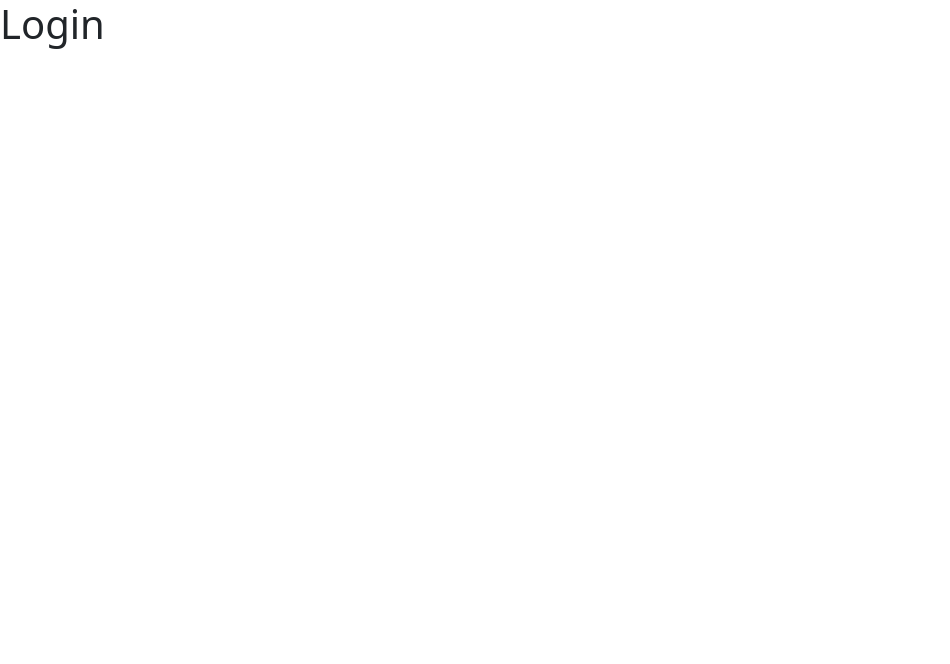
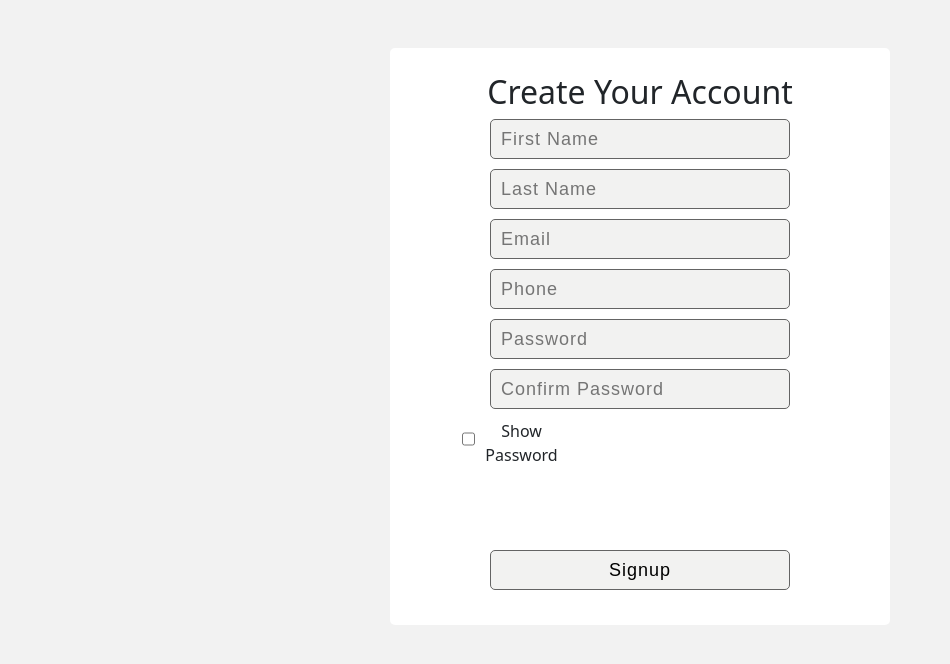
Before and after one commit to muhammadbadrul1234/Code-Compass, a React (Vite) app: page / in a window 1280 px wide. Shown: the top 664 px of the page, without its empty margins (0-950 px from the left). Built offline with nearby package versions, Linux system fonts and the light colour scheme.

Commit message:
login and signup

```diff
--- a/index.html
+++ b/index.html
@@ -8,6 +8,6 @@
   </head>
   <body>
     <div id="root"></div>
-    <script type="module" src="/src/main.tsx"></script>
+    <script type="module" src="/src/Main.tsx"></script>
   </body>
 </html>
--- a/package.json
+++ b/package.json
@@ -12,7 +12,8 @@
   "dependencies": {
     "bootstrap": "^5.2.3",
     "react": "^18.2.0",
-    "react-dom": "^18.2.0"
+    "react-dom": "^18.2.0",
+    "yup": "^1.2.0"
   },
   "devDependencies": {
     "@types/react": "^18.2.14",
--- a/src/Login.tsx
+++ /dev/null
@@ -1,13 +0,0 @@
-import React from "react";
-import ReactDOM from "react-dom/client";
-
-
-function Login() {
-    return (
-        <div >
-            <h1>Login</h1>
-        </div>
-    );
-}
-
-export default Login;
--- /dev/null
+++ b/src/Signup.tsx
@@ -0,0 +1,131 @@
+import React from "react";
+import ReactDOM from "react-dom/client";
+import "./css/Signup.css";
+import { useState } from "react";
+
+
+
+function Signup() {
+  let [passwordShown, setPasswordShown] = useState(true);
+
+  const handleChange = (e: any) => {
+    if (e.target.value === "true") {
+      setPasswordShown(true);
+    }
+    setPasswordShown(e.target.value);
+  };
+
+
+
+
+
+  return (
+    <>
+      <section className="signup">
+        <div className="container mt-5">
+          <div className="signup-content">
+            <div className="signup-form"></div>
+            <h2>Create Your Account</h2>
+            <form className="register-form" id="register-form">
+              {/* First Name */}
+              <div className="form-group">
+                <label htmlFor="first-name"></label>
+                <input
+                  type="text"
+                  name="first-name"
+                  id="first-name"
+                  autoComplete="off"
+                  placeholder="First Name"
+                />
+              </div>
+
+              {/* Last Name */}
+              <div className="form-group">
+                <label htmlFor="last-name"></label>
+                <input
+                  type="text"
+                  name="last-name"
+                  id="last-name"
+                  autoComplete="off"
+                  placeholder="Last Name"
+                />
+              </div>
+
+              {/* Email */}
+              <div className="form-group">
+                <label htmlFor="email"></label>
+                <input
+                  type="text"
+                  name="email"
+                  id="email"
+                  autoComplete="off"
+                  placeholder="Email"
+                />
+              </div>
+
+              {/* Phone */}
+              <div className="form-group">
+                <label htmlFor="phone"></label>
+                <input
+                  type="text"
+                  name="phone"
+                  id="phone"
+                  autoComplete="off"
+                  placeholder="Phone"
+                />
+              </div>
+
+              {/* Password */}
+              <div className="form-group">
+                <label htmlFor="password"></label>
+                <input
+                  type="password"
+                  name="password"
+                  id="password"
+                  autoComplete="off"
+                  placeholder="Password"
+                />
+              </div>
+
+              {/* Confirm Password */}
+              <div className="form-group">
+                <label htmlFor="confirm-password"></label>
+                <input
+                  type="password"
+                  name="confirm-password"
+                  id="confirm-password"
+                  autoComplete="off"
+                  placeholder="Confirm Password"
+                />
+              </div>
+
+              {/* Checkbox */}
+              <div className="checkbox">
+                <input
+                  type="checkbox"
+                  name="checkbox"
+                  id="checkbox"
+                  className="checkbox"
+                  onChange={() => handleChange(true)}
+                />{" "}
+                Show Password
+              </div>
+              {/* Submit */}
+              <div className="form-group form-button">
+                <input
+                  type="submit"
+                  name="signup"
+                  id="signup"
+                  className="form-submit"
+                  value="Signup"
+                />
+              </div>
+            </form>
+          </div>
+        </div>
+      </section>
+    </>
+  );
+}
+
+export default Signup;
--- /dev/null
+++ b/src/css/Signup.css
@@ -0,0 +1,64 @@
+body{
+    background-color: #f2f2f2;
+}
+.signup {
+  width: 100%;
+  text-align: center;
+  background-size: cover;
+  display: flex;
+  justify-content: center;
+  align-items: center;
+}
+
+.signup .container {
+  width: 100%;
+  max-width: 500px;
+  background-color: #fff;
+  padding: 25px;
+  border-radius: 5px;
+}
+form {
+  width: 100%;
+  max-width: 300px;
+  margin: auto;
+}
+form input{
+    width: 100%;
+    height: 40px;
+    border: 1px solid #646464;
+    border-color: #646464;
+    border-radius: 5px;
+
+    outline: 1;
+    padding: 0 10px;
+    background: #f2f2f1;
+
+    font-size: 18px;
+    font-weight: 500;
+    font-family: 'Poppins', sans-serif;
+    letter-spacing: 1px;
+    margin-bottom: 10px;
+    transition: all 0.6s ease-in-out;
+}
+.checkbox{
+    margin-bottom: 101px;
+    width: 30px;
+    height: 30px;
+    display: flex;
+    justify-content: center;
+    border-radius: 5px;
+}
+
+.checkbox input{
+    width: 20px;
+    height: 20px;
+    margin-top: 10px;
+    margin-left: 10px;
+    margin-right: 10px;
+    margin-bottom: 10px;
+    border-radius: 5px;
+    background-color: #f2f2f2;
+    border: 1px solid #646464;
+    border-color: #646464;
+    transition: all 0.6s ease-in-out;
+}
--- a/src/main.tsx
+++ b/src/main.tsx
@@ -1,10 +1,11 @@
 import React from "react";
 import ReactDOM from "react-dom/client";
 import "bootstrap/dist/css/bootstrap.css";
-import Login from "./Login";
+import Login from "./Signup";
+import Signup from "./Signup";
 
 ReactDOM.createRoot(document.getElementById("root") as HTMLElement).render(
   <React.StrictMode>
-      <Login />
+      <Signup />
   </React.StrictMode>
 );
```
Also changed, not shown: src/validation/UserValidation.ts (added, +12 -0 lines), src/Header.tsx (added).
